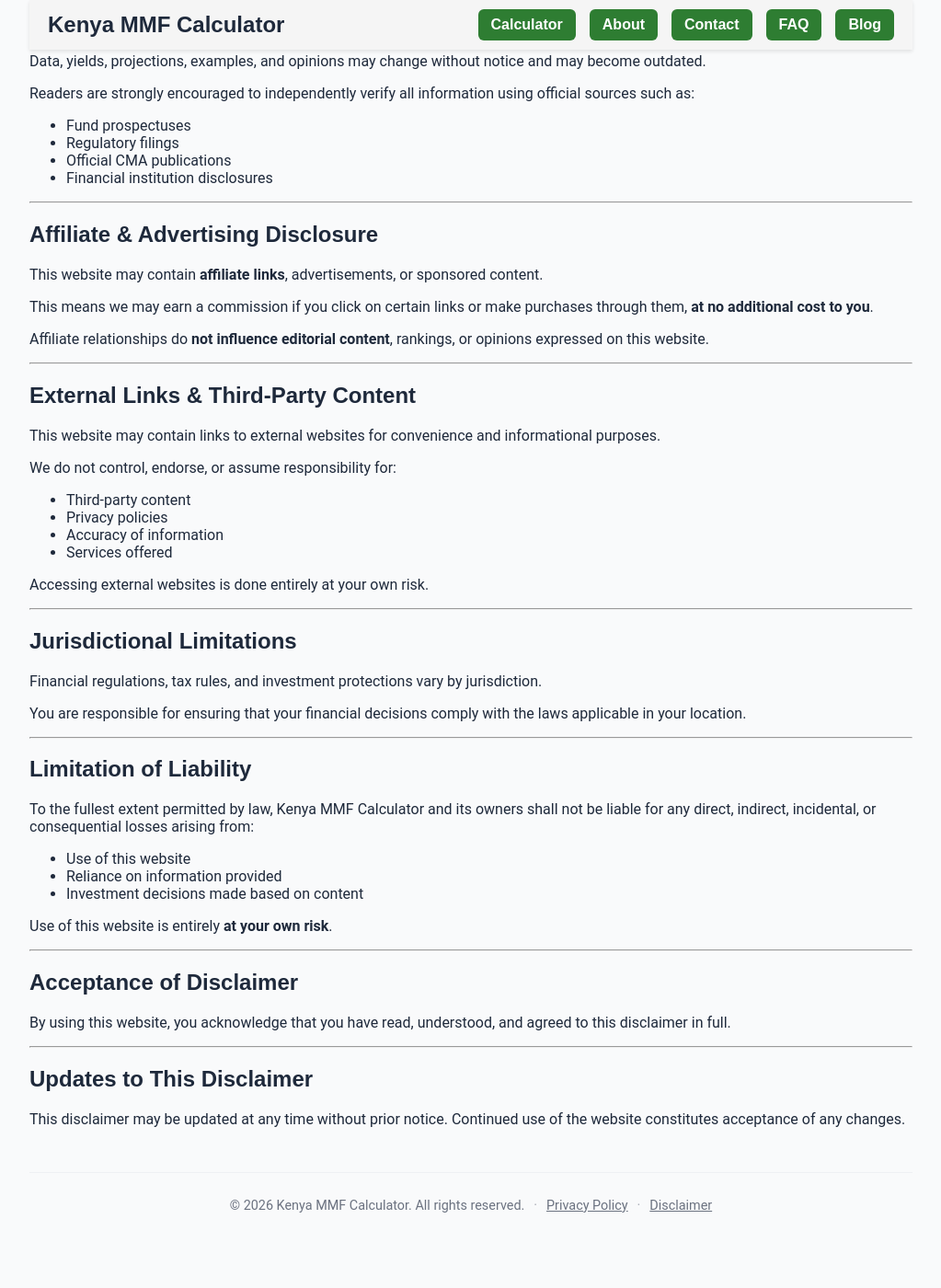
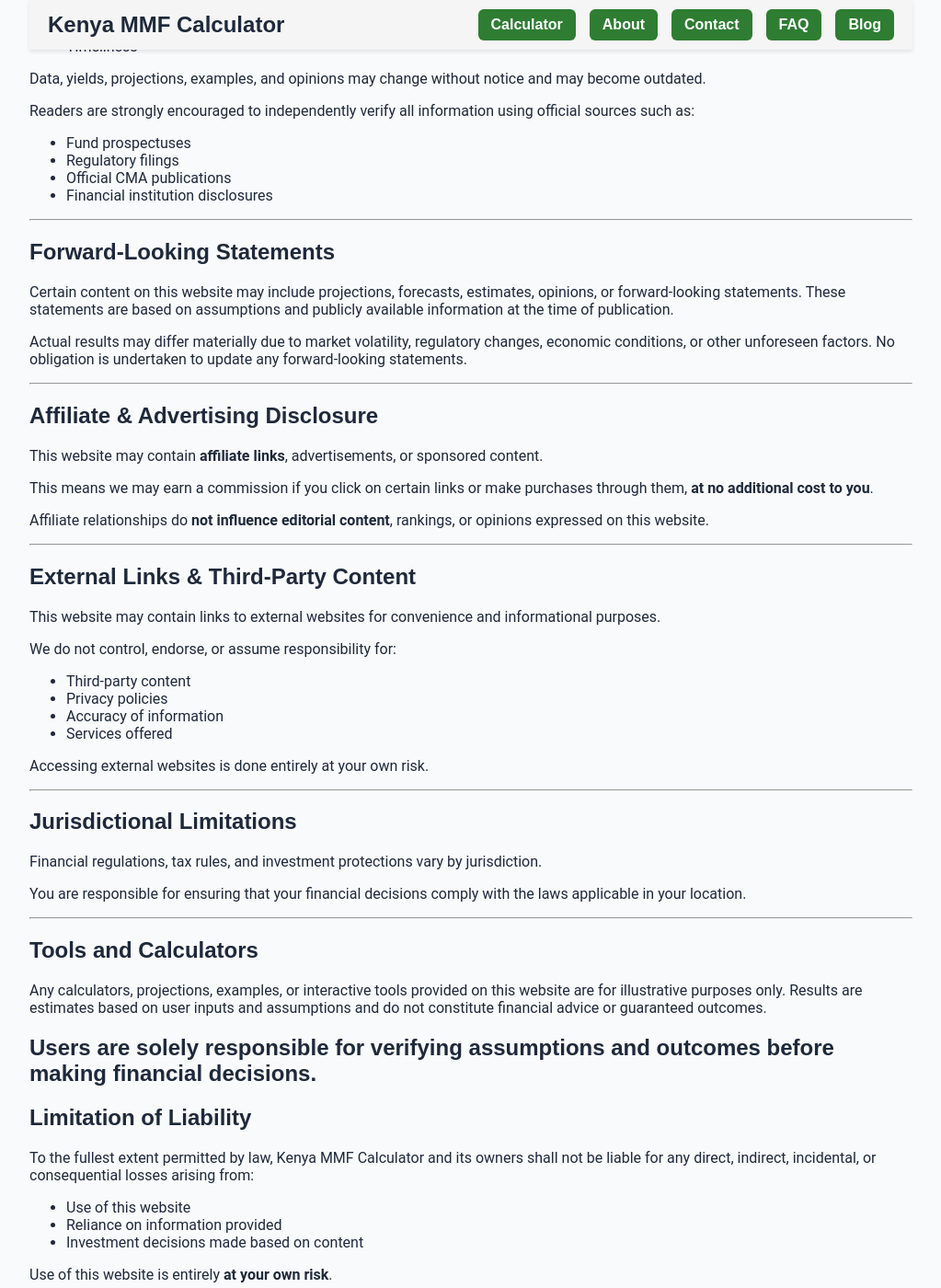
Before and after one commit to Coinimain/kenyanmmf, a Jekyll site: the page built from disclaimer.md, in a window 1280 px wide and 1400 px high, scrolled down 1139 px. Shown: the whole window at 92% size, without its empty margins (128-1151 px from the left). Built offline with Jekyll 4.4.1, drawn with Linux system fonts in a browser that asks for light colours; comment, search, counter and statistics services are not loaded; before the commit the page ends 2513 px from its top, so only the background shows below that; some of the changed text lies outside the part shown.

Commit message:
Add governing law clause to disclaimer

```diff
--- a/disclaimer.md
+++ b/disclaimer.md
@@ -29,7 +29,7 @@
 
 Kenya MMF Calculator is an **independent informational website** and is **not licensed, registered, or regulated** by the Capital Markets Authority (CMA) of Kenya or any other financial regulatory body.
 
-The site does **not provide regulated investment services**, portfolio management, brokerage services, or financial advisory services.
+The site does not provide regulated investment services, portfolio management, brokerage services, financial advisory services, or capital markets services of any kind.
 
 ---
 
@@ -72,6 +72,13 @@
 - Financial institution disclosures
 
 ---
+## Forward-Looking Statements
+
+Certain content on this website may include projections, forecasts, estimates, opinions, or forward-looking statements. These statements are based on assumptions and publicly available information at the time of publication.
+
+Actual results may differ materially due to market volatility, regulatory changes, economic conditions, or other unforeseen factors. No obligation is undertaken to update any forward-looking statements.
+
+---
 
 ## Affiliate & Advertising Disclosure
 
@@ -105,6 +112,12 @@
 You are responsible for ensuring that your financial decisions comply with the laws applicable in your location.
 
 ---
+## Tools and Calculators
+
+Any calculators, projections, examples, or interactive tools provided on this website are for illustrative purposes only. Results are estimates based on user inputs and assumptions and do not constitute financial advice or guaranteed outcomes.
+
+Users are solely responsible for verifying assumptions and outcomes before making financial decisions.
+---
 
 ## Limitation of Liability
 
@@ -118,6 +131,14 @@
 
 ---
 
+## Governing Law
+
+This disclaimer and any disputes arising from the use of this website shall be governed by and interpreted in accordance with the laws of the Republic of Kenya, without regard to conflict of law principles.
+
+Any disputes relating to this website shall be subject to the exclusive jurisdiction of the courts of Kenya.
+
+---
+
 ## Acceptance of Disclaimer
 
 By using this website, you acknowledge that you have read, understood, and agreed to this disclaimer in full.
```
